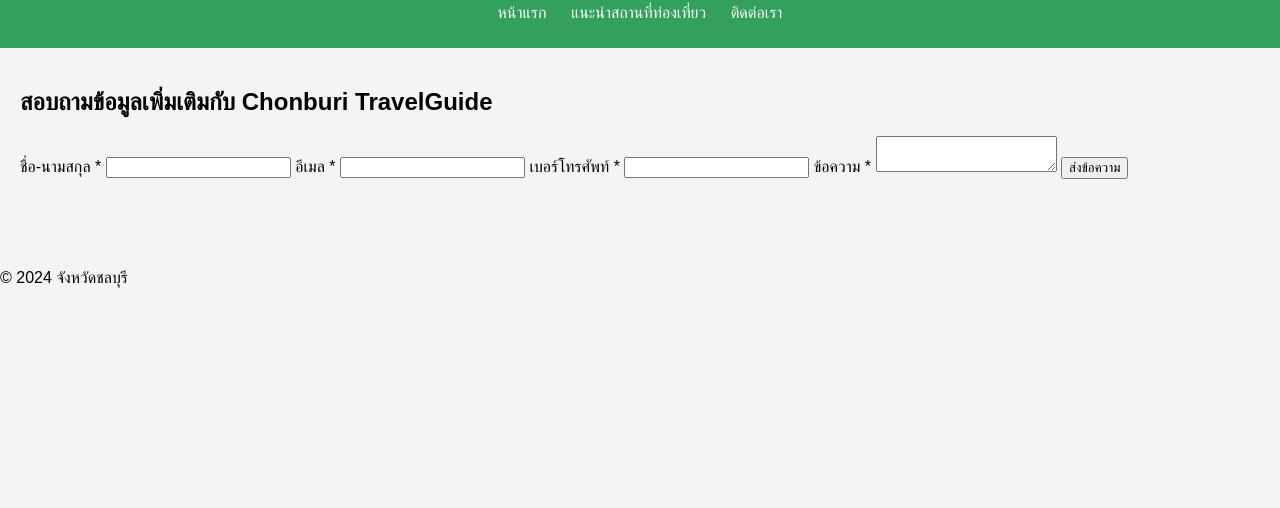
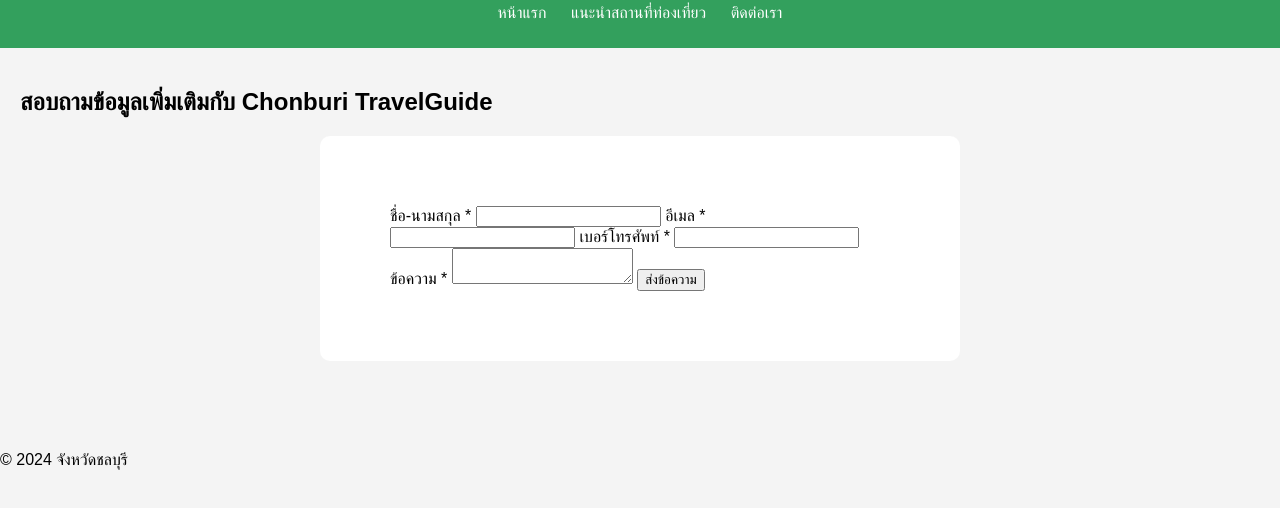
Before and after one commit to wbyin4/my-homework1, a plain HTML site: page contact.html in a window 1280 px wide. Shown: the part 86-594 px from the top of the page. Drawn offline with Linux system fonts and the light colour scheme.

Commit message:
กรอบข้อความหน้าติดต่อ

```diff
--- a/css/style.css
+++ b/css/style.css
@@ -39,3 +39,10 @@ section img {
     max-width: 100%;
     height: auto;
 }
+form {
+    max-width: 500px;
+    margin: auto;
+    padding: 70px;
+    background: rgb(255, 255, 255);
+    border-radius: 10px;
+}
```
